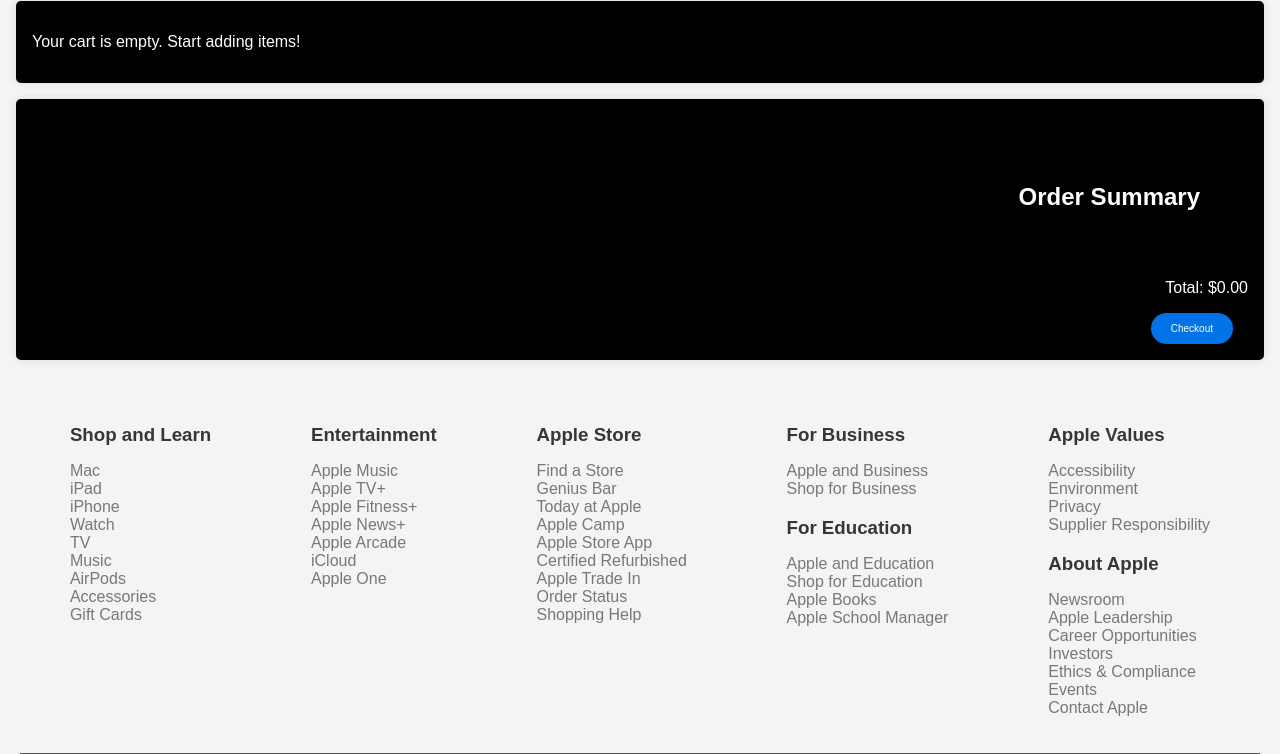
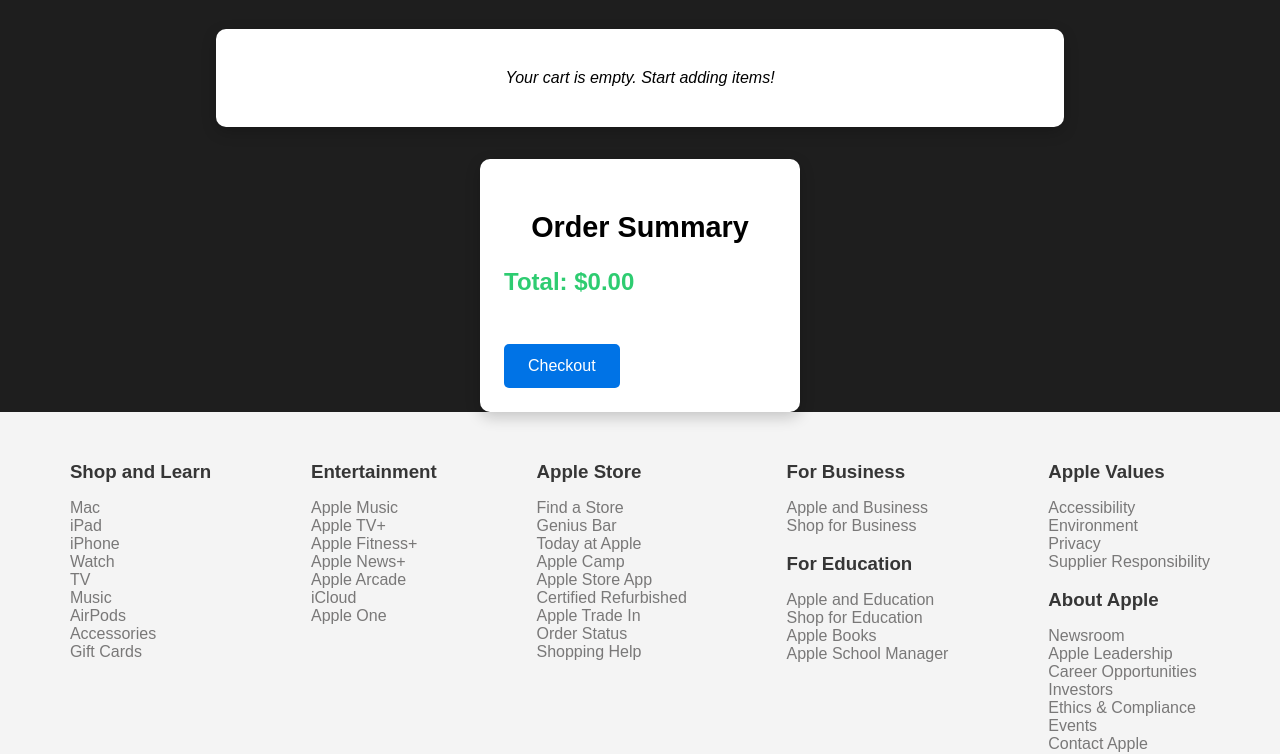
Before and after one commit to Badamgaraw/itu.github.io, a plain HTML site: page biydaalt/cart.html in a window 1280 px wide. Shown: the part 163-917 px from the top of the page. Drawn offline with Linux system fonts and the light colour scheme.

Commit message:
Add files via upload

```diff
--- a/biydaalt/cart.html
+++ b/biydaalt/cart.html
@@ -37,7 +37,7 @@
             <p>Your cart is empty. Start adding items!</p>
         </div>
         <div class="cart-summary">
-            <h2>Order Summary</h2>
+            <h3>Order Summary</h3>
             <p id="total">Total: $0.00</p>
             <button id="cta-button" class="cta-button" disabled>Checkout</button>
         </div>
--- a/biydaalt/styles.css
+++ b/biydaalt/styles.css
@@ -275,34 +275,84 @@ footer {
         flex-direction: column;
     }
 }
-#cart h2{
-padding: 3rem;
+#cart h2 {
+    padding: 3rem;
+    text-align: center;
+    font-size: 2rem;
+    color: white;
 }
-.cart-items,
+#cart {
+    background-color: #1e1e1e;
+}
+
+.cart-items {
+    background-color: white;
+    color: black;
+    padding: 1.5rem;
+    margin: 2rem auto;
+    border-radius: 10px;
+    max-width: 800px;
+    box-shadow: 0 5px 15px rgba(0, 0, 0, 0.2);
+}
 .cart-summary {
-    background-color: black;
-    color: white;
-    padding: 1rem;
-    margin: 1rem;
-    border-radius: 5px;
-    box-shadow: 0 0 10px rgba(0, 0, 0, 0.1);
+    background-color: white;
+    color: black;
+    padding: 1.5rem;
+    margin: auto 30rem;
+    border-radius: 10px;
+    max-width: 800px;
+    box-shadow: 0 5px 15px rgba(0, 0, 0, 0.2);
+}
+.cart-items p {
+    text-align: center;
+    font-style: italic;
+    color: black;
 }
 
 .cart-item {
-    color: white;
+    color: black;
     display: flex;
     justify-content: space-between;
     align-items: center;
-    margin-bottom: 1rem;
-    border-bottom: 1px solid #ddd;
-    padding-bottom: 1rem;
+    padding: 1rem 0;
+    border-bottom: 1px solid #444;
 }
 
 .cart-item h3,
 .cart-item p {
     margin: 0;
+
 }
 
-.cart-summary {
-    text-align: right;
+.cart-item img {
+    max-width: 50px;
+    height: auto;
+    margin-right: 1rem;
+    border-radius: 5px;
 }
+
+.cart-summary h3 {
+    font-size: 1.8rem;
+    margin-bottom: 1rem;
+    color: black;
+    text-align: center;
+}
+
+.cart-summary p {
+    font-size: 1.5rem;
+    font-weight: bold;
+    color: #2ecc71;
+    display: flex;
+    text-align: center;
+}
+
+.cart-summary button {
+    margin-top: 1.5rem;
+    padding: 0.8rem 1.5rem;
+    font-size: 1rem;
+    color: #fff;
+    border: none;
+    border-radius: 5px;
+    cursor: pointer;
+    transition: background-color 0.3s ease;
+}
```
